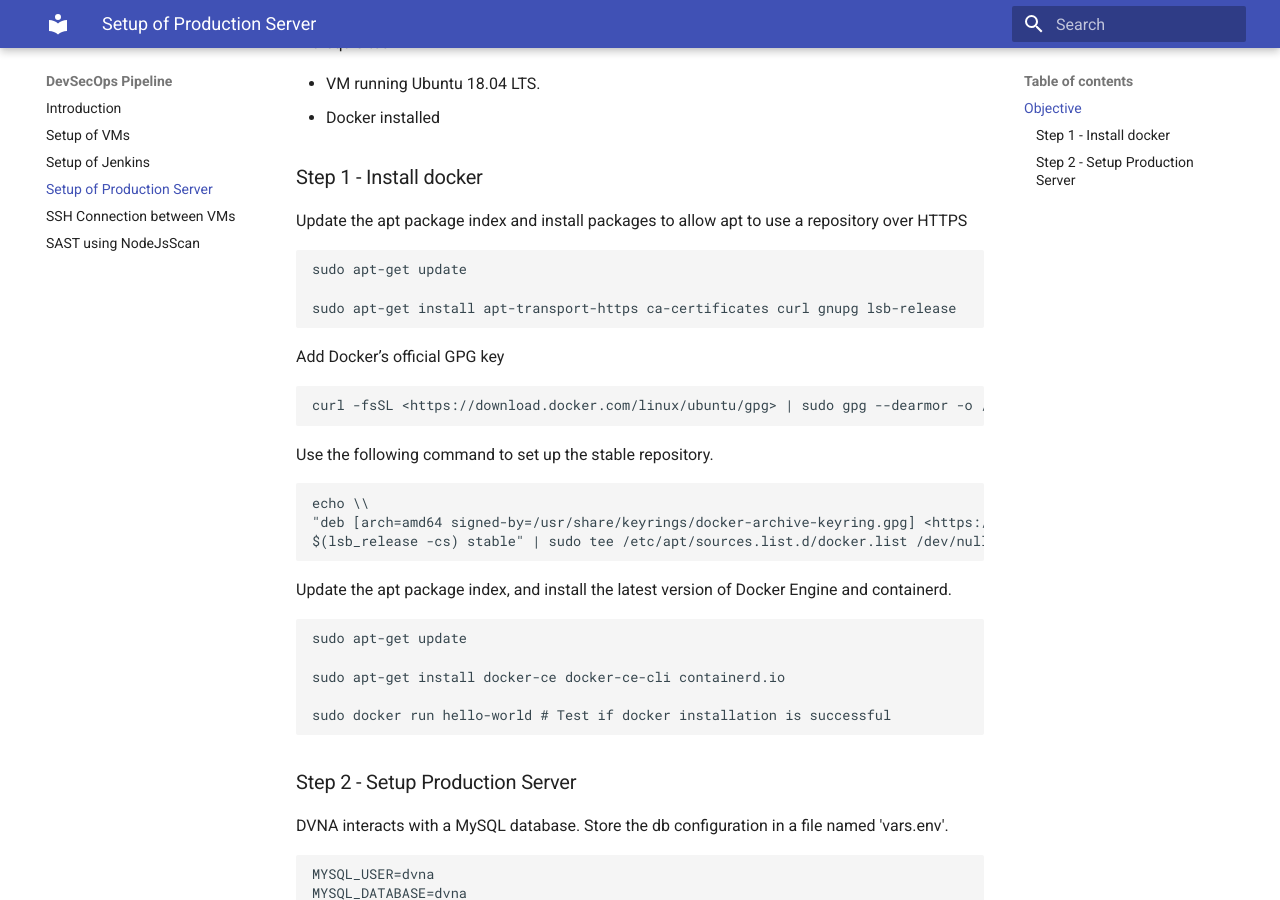
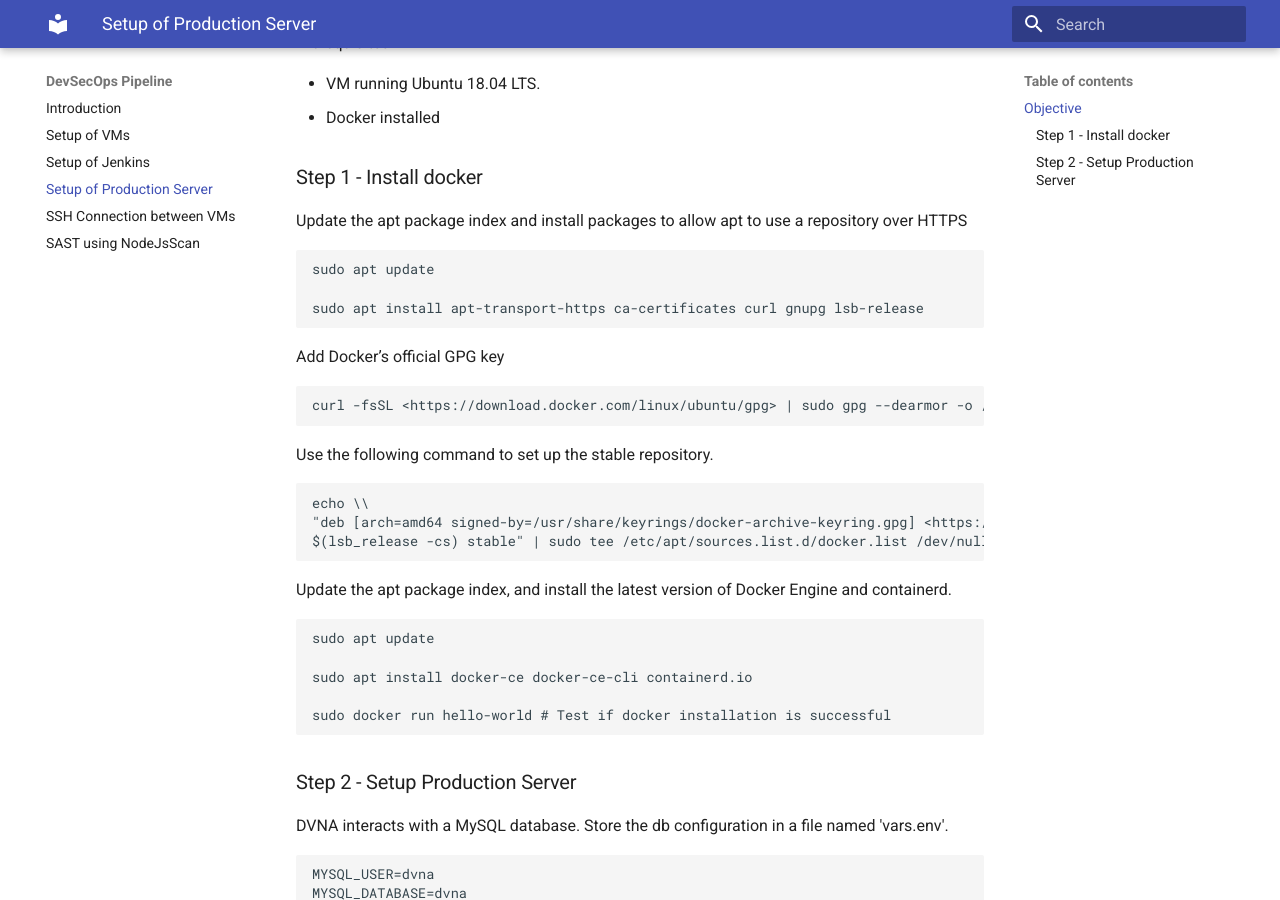
Before and after one commit to tariqahmed1912/internship-kloudle, an MkDocs documentation site: the page built from docs/production_setup.md, in a window 1280 px wide and 900 px high, scrolled down 377 px. Built offline with MkDocs 1.6.1 and Material for MkDocs 9.7.7, drawn with Linux system fonts in a browser that asks for light colours.

Commit message:
Commit changes

````diff
--- a/docs/production_setup.md
+++ b/docs/production_setup.md
@@ -16,9 +16,9 @@ Prerequisites
 Update the apt package index and install packages to allow apt to use a repository over HTTPS
 
 ```bash
-sudo apt-get update
+sudo apt update
 
-sudo apt-get install apt-transport-https ca-certificates curl gnupg lsb-release
+sudo apt install apt-transport-https ca-certificates curl gnupg lsb-release
 ```
 
 Add Docker’s official GPG key
@@ -38,9 +38,9 @@ $(lsb_release -cs) stable" | sudo tee /etc/apt/sources.list.d/docker.list /dev/n
 Update the apt package index, and install the latest version of Docker Engine and containerd.
 
 ```bash
-sudo apt-get update
+sudo apt update
 
-sudo apt-get install docker-ce docker-ce-cli containerd.io
+sudo apt install docker-ce docker-ce-cli containerd.io
 
 sudo docker run hello-world # Test if docker installation is successful
 ```
````
Also changed, not shown: site/production_setup/index.html, site/search/search_index.json, site/sitemap.xml, 1 other file.
